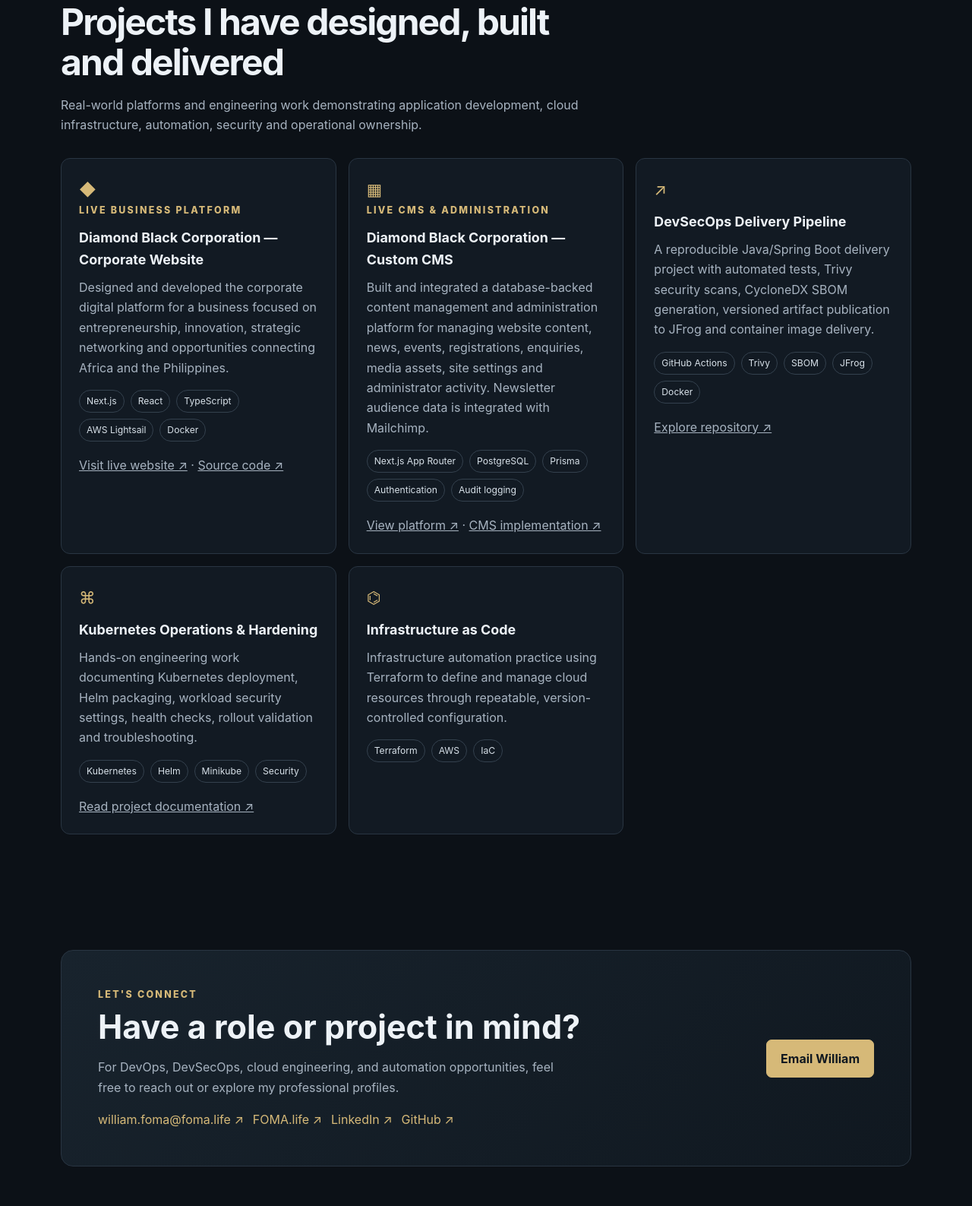
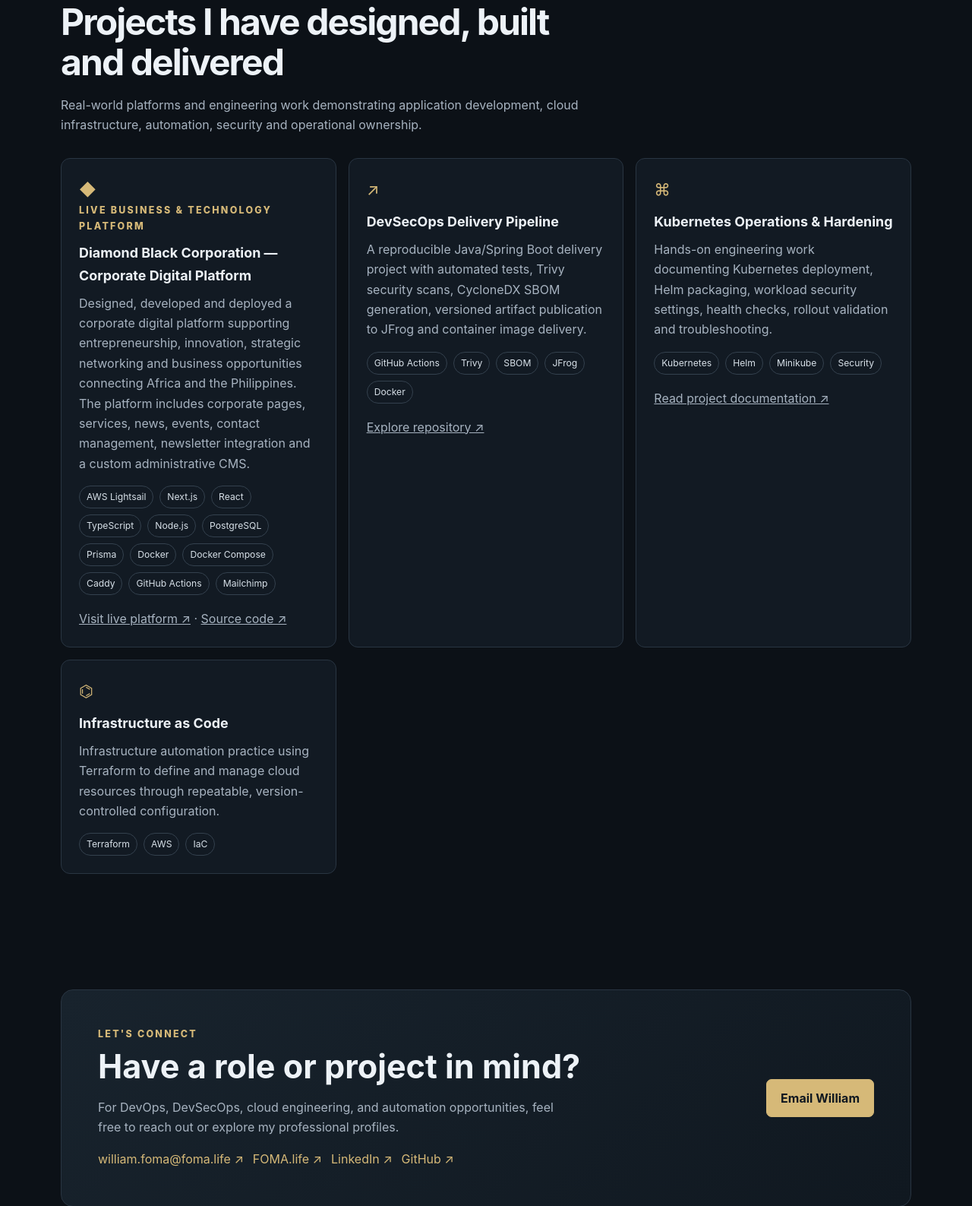
Before and after one commit to Fomainspi/william-foma-devsecops-portfolio, a Spring Boot app: page / in a window 1280 px wide. Shown: the part 2588-4175 px from the top of the page at 76% size. Run offline with Spring Boot 4, Linux system fonts and the light colour scheme.

Commit message:
Consolidate Diamond Black into one portfolio project

```diff
--- a/src/main/resources/static/index.html
+++ b/src/main/resources/static/index.html
@@ -43,8 +43,31 @@
     </div></section>
     <section id="projects"><div class="wrap"><div class="section-head"><div class="eyebrow">Selected work</div><h2>Projects I have designed, built and delivered</h2><p>Real-world platforms and engineering work demonstrating application development, cloud infrastructure, automation, security and operational ownership.</p></div>
       <div class="cards">
-        <article class="card"><div class="icon">◆</div><div class="eyebrow">Live business platform</div><h3>Diamond Black Corporation — Corporate Website</h3><p>Designed and developed the corporate digital platform for a business focused on entrepreneurship, innovation, strategic networking and opportunities connecting Africa and the Philippines.</p><div class="tags"><span class="tag">Next.js</span><span class="tag">React</span><span class="tag">TypeScript</span><span class="tag">AWS Lightsail</span><span class="tag">Docker</span></div><p style="margin-top:18px"><a href="https://diamondblack-ph.com/" target="_blank" rel="noreferrer">Visit live website ↗</a> · <a href="https://github.com/Fomainspi/Diamond-black" target="_blank" rel="noreferrer">Source code ↗</a></p></article>
-        <article class="card"><div class="icon">▦</div><div class="eyebrow">Live CMS & administration</div><h3>Diamond Black Corporation — Custom CMS</h3><p>Built and integrated a database-backed content management and administration platform for managing website content, news, events, registrations, enquiries, media assets, site settings and administrator activity. Newsletter audience data is integrated with Mailchimp.</p><div class="tags"><span class="tag">Next.js App Router</span><span class="tag">PostgreSQL</span><span class="tag">Prisma</span><span class="tag">Authentication</span><span class="tag">Audit logging</span></div><p style="margin-top:18px"><a href="https://diamondblack-ph.com/" target="_blank" rel="noreferrer">View platform ↗</a> · <a href="https://github.com/Fomainspi/Diamond-black/blob/main/docs/CMS-IMPLEMENTATION.md" target="_blank" rel="noreferrer">CMS implementation ↗</a></p></article>
+        <article class="card">
+          <div class="icon">◆</div>
+          <div class="eyebrow">Live Business & Technology Platform</div>
+          <h3>Diamond Black Corporation — Corporate Digital Platform</h3>
+          <p>Designed, developed and deployed a corporate digital platform supporting entrepreneurship, innovation, strategic networking and business opportunities connecting Africa and the Philippines. The platform includes corporate pages, services, news, events, contact management, newsletter integration and a custom administrative CMS.</p>
+          <div class="tags">
+            <span class="tag">AWS Lightsail</span>
+            <span class="tag">Next.js</span>
+            <span class="tag">React</span>
+            <span class="tag">TypeScript</span>
+            <span class="tag">Node.js</span>
+            <span class="tag">PostgreSQL</span>
+            <span class="tag">Prisma</span>
+            <span class="tag">Docker</span>
+            <span class="tag">Docker Compose</span>
+            <span class="tag">Caddy</span>
+            <span class="tag">GitHub Actions</span>
+            <span class="tag">Mailchimp</span>
+          </div>
+          <p style="margin-top:18px">
+            <a href="https://diamondblack-ph.com/" target="_blank" rel="noreferrer">Visit live platform ↗</a>
+            ·
+            <a href="https://github.com/Fomainspi/Diamond-black" target="_blank" rel="noreferrer">Source code ↗</a>
+          </p>
+        </article>
         <article class="card"><div class="icon">↗</div><h3>DevSecOps Delivery Pipeline</h3><p>A reproducible Java/Spring Boot delivery project with automated tests, Trivy security scans, CycloneDX SBOM generation, versioned artifact publication to JFrog and container image delivery.</p><div class="tags"><span class="tag">GitHub Actions</span><span class="tag">Trivy</span><span class="tag">SBOM</span><span class="tag">JFrog</span><span class="tag">Docker</span></div><p style="margin-top:18px"><a href="https://github.com/Fomainspi/william-foma-devsecops-portfolio" target="_blank" rel="noreferrer">Explore repository ↗</a></p></article>
         <article class="card"><div class="icon">⌘</div><h3>Kubernetes Operations & Hardening</h3><p>Hands-on engineering work documenting Kubernetes deployment, Helm packaging, workload security settings, health checks, rollout validation and troubleshooting.</p><div class="tags"><span class="tag">Kubernetes</span><span class="tag">Helm</span><span class="tag">Minikube</span><span class="tag">Security</span></div><p style="margin-top:18px"><a href="https://github.com/Fomainspi/william-foma-devsecops-portfolio/tree/main/docs" target="_blank" rel="noreferrer">Read project documentation ↗</a></p></article>
         <article class="card"><div class="icon">⌬</div><h3>Infrastructure as Code</h3><p>Infrastructure automation practice using Terraform to define and manage cloud resources through repeatable, version-controlled configuration.</p><div class="tags"><span class="tag">Terraform</span><span class="tag">AWS</span><span class="tag">IaC</span></div></article>
```
